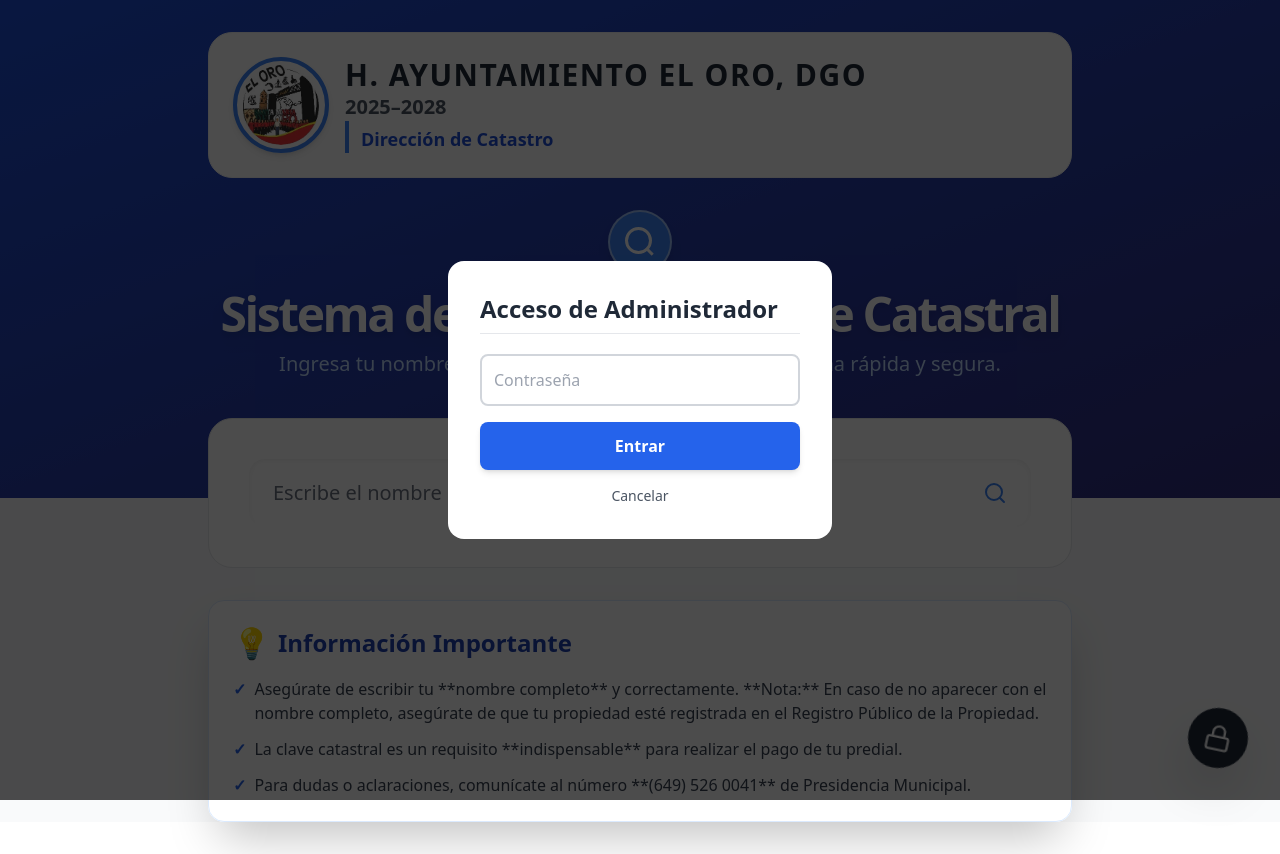
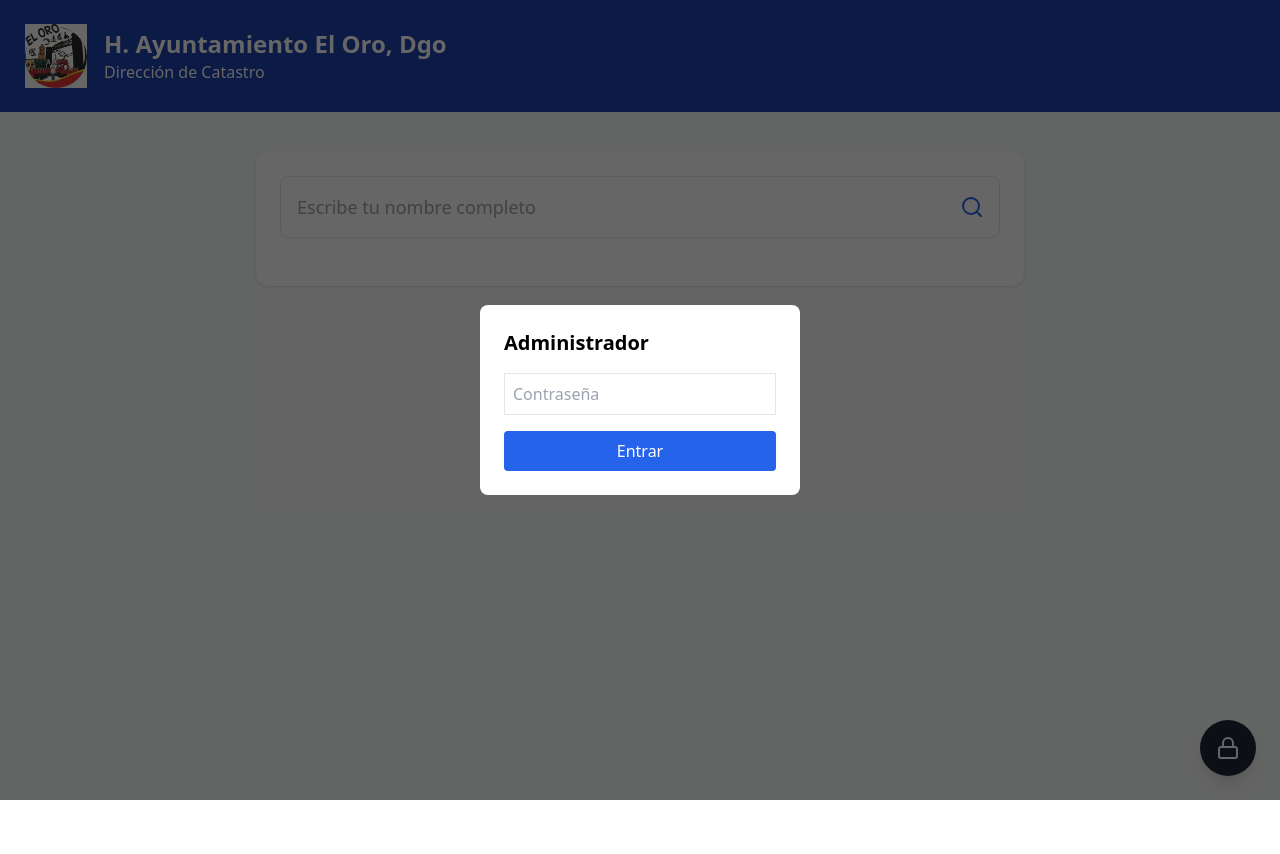
Before and after one commit to Manuel-perez11/sistema-catastral, a React (Vite) app: page / in a window 1280 px wide. Both pictures are taken after a click on the button 1218 px from the left and 738 px from the top of the page. After the commit the page ends 800 px from the top, so only its background shows below. Built offline with nearby package versions, Linux system fonts and the light colour scheme.

Commit message:
Update App.jsx

```diff
--- a/src/App.jsx
+++ b/src/App.jsx
@@ -12,7 +12,7 @@ export default function CatastroSearch() {
 
   const ADMIN_PASSWORD = 'admin2024';
 
-  // 🔹 CARGA AUTOMÁTICA DESDE PUBLIC (catastro.csv)
+  // 🔹 CARGA AUTOMÁTICA DESDE PUBLIC (catastro.csv) FORZANDO UTF-8
   useEffect(() => {
     loadData();
   }, []);
@@ -20,13 +20,18 @@ export default function CatastroSearch() {
   const loadData = async () => {
     try {
       const res = await fetch('/catastro.csv');
-      const text = await res.text();
+
+      // 👉 FORZAR LECTURA UTF-8 (SOLUCIÓN AL PROBLEMA DE Ñ Y ACENTOS)
+      const buffer = await res.arrayBuffer();
+      const decoder = new TextDecoder('utf-8');
+      const text = decoder.decode(buffer);
 
       const lines = text.split('\n');
       const parsed = [];
 
       for (let i = 1; i < lines.length; i++) {
         const [nombre, clave] = lines[i].split(',');
+
         if (nombre && clave) {
           parsed.push({
             id: i,
@@ -39,7 +44,6 @@ export default function CatastroSearch() {
       setData(parsed);
     } catch (error) {
       console.error('Error cargando catastro.csv', error);
-      // Opcional: Mostrar un mensaje al usuario si la carga falla
     }
 
     setLoading(false);
@@ -73,176 +77,110 @@ export default function CatastroSearch() {
 
   if (loading) {
     return (
-      // Diseño de carga avanzado
       <div className="min-h-screen flex flex-col items-center justify-center bg-gray-900 text-white">
-        <svg className="animate-spin h-10 w-10 text-blue-400 mb-4" xmlns="http://www.w3.org/2000/svg" fill="none" viewBox="0 0 24 24">
-          <circle className="opacity-25" cx="12" cy="12" r="10" stroke="currentColor" strokeWidth="4"></circle>
-          <path className="opacity-75" fill="currentColor" d="M4 12a8 8 0 018-8V0C5.373 0 0 5.373 0 12h4zm2 5.291A7.962 7.962 0 014 12H0c0 3.042 1.135 5.824 3 7.938l3-2.647z"></path>
+        <svg
+          className="animate-spin h-10 w-10 text-blue-400 mb-4"
+          xmlns="http://www.w3.org/2000/svg"
+          fill="none"
+          viewBox="0 0 24 24"
+        >
+          <circle
+            className="opacity-25"
+            cx="12"
+            cy="12"
+            r="10"
+            stroke="currentColor"
+            strokeWidth="4"
+          />
+          <path
+            className="opacity-75"
+            fill="currentColor"
+            d="M4 12a8 8 0 018-8V0C5.373 0 0 5.373 0 12h4zm2 5.291A7.962 7.962 0 014 12H0c0 3.042 1.135 5.824 3 7.938l3-2.647z"
+          />
         </svg>
-        <p className="text-xl font-medium text-gray-300">Cargando datos catastrales...</p>
+        <p className="text-xl font-medium text-gray-300">
+          Cargando datos catastrales...
+        </p>
       </div>
     );
   }
 
   return (
     <div className="min-h-screen bg-gray-50 font-sans">
-      {/* Estilo para animación de pulsación lenta */}
-      <style jsx>{`
-        @keyframes pulse-slow {
-          0%, 100% { opacity: 1; transform: scale(1); }
-          50% { opacity: 0.8; transform: scale(1.03); }
-        }
-        .animate-pulse-slow {
-          animation: pulse-slow 3s infinite ease-in-out;
-        }
-      `}</style>
 
-      {/* Fondo degradado y sección principal */}
-      <div className="bg-gradient-to-br from-blue-700 to-indigo-900 min-h-72 pt-8 pb-20 shadow-inner-xl">
-        <div className="max-w-4xl mx-auto px-4">
+      {/* HEADER */}
+      <header className="bg-blue-800 text-white p-6 flex items-center gap-4">
+        <img src="/logo.png" alt="Logo" className="w-16 h-16 object-contain" />
+        <div>
+          <h1 className="text-2xl font-bold">H. Ayuntamiento El Oro, Dgo</h1>
+          <p>Dirección de Catastro</p>
+        </div>
+      </header>
 
-          {/* ENCABEZADO */}
-          <header className="bg-white rounded-3xl shadow-3xl p-6 mb-8 flex flex-col sm:flex-row gap-4 items-center transform transition duration-500 hover:scale-[1.01] hover:shadow-4xl border border-gray-100">
-            <img
-              src="/logo.png"
-              alt="Logo El Oro"
-              className="w-24 h-24 object-contain rounded-full border-4 border-blue-500 p-1 shadow-md"
-            />
-            <div>
-              <h2 className="text-3xl font-extrabold text-gray-800 tracking-wider">H. AYUNTAMIENTO EL ORO, DGO</h2>
-              <p className="font-semibold text-xl text-gray-600">2025–2028</p>
-              <p className="text-blue-700 font-bold text-lg border-l-4 border-blue-500 pl-3 pt-1">Dirección de Catastro</p>
+      {/* BUSCADOR */}
+      <div className="max-w-3xl mx-auto mt-10 p-6 bg-white rounded-xl shadow">
+        <div className="relative">
+          <input
+            type="text"
+            placeholder="Escribe tu nombre completo"
+            value={searchTerm}
+            onChange={e => setSearchTerm(e.target.value)}
+            className="w-full p-4 border rounded-lg text-lg"
+          />
+          <Search className="absolute right-4 top-1/2 -translate-y-1/2 text-blue-600" />
+        </div>
+
+        <div className="mt-6 space-y-4">
+          {filteredResults.map(item => (
+            <div
+              key={item.id}
+              className="p-4 bg-green-50 border-l-4 border-green-600 rounded"
+            >
+              <p className="font-bold">{item.nombre}</p>
+              <p className="font-mono text-lg text-green-700">
+                {item.claveCatastral}
+              </p>
             </div>
-          </header>
+          ))}
 
-          {/* TITULO */}
-          <div className="text-center mb-10 text-white">
-            <Search size={64} className="mx-auto mb-4 text-white p-3 bg-blue-500 rounded-full shadow-lg border-2 border-white/50 animate-pulse-slow" />
-            <h1 className="text-5xl font-black tracking-tighter drop-shadow-lg">
-              Sistema de Consulta de Clave Catastral
-            </h1>
-            <p className="text-blue-200 mt-3 text-xl font-light">
-              Ingresa tu nombre completo para obtener tu clave de forma rápida y segura.
+          {searchTerm && !filteredResults.length && (
+            <p className="text-red-600 font-semibold">
+              No se encontraron resultados
             </p>
-          </div>
+          )}
         </div>
       </div>
 
-      {/* Contenido principal de la aplicación */}
-      <div className="max-w-4xl mx-auto px-4 -mt-20">
-
-        {/* BUSCADOR */}
-        <div className="bg-white rounded-3xl shadow-4xl p-10 mb-8 transform transition duration-500 hover:shadow-5xl border border-gray-200">
-          <div className="relative">
-            <input
-              type="text"
-              placeholder="Escribe el nombre completo..."
-              value={searchTerm}
-              onChange={(e) => setSearchTerm(e.target.value)}
-              className="w-full px-6 py-5 border-3 border-gray-300 rounded-2xl text-xl font-medium focus:border-blue-600 focus:ring-2 focus:ring-blue-300 outline-none transition duration-300 placeholder-gray-500 shadow-inner"
-            />
-            <Search className="absolute right-6 top-1/2 transform -translate-y-1/2 text-blue-500" size={24} />
-          </div>
-
-          {searchTerm && (
-            <div className="mt-8 transition-all duration-300">
-              {filteredResults.length ? (
-                <div className="space-y-4">
-                  {filteredResults.map((item) => (
-                    // Diseño del resultado avanzado
-                    <div key={item.id} className="bg-green-50 border-l-6 border-green-600 p-6 rounded-2xl shadow-lg transition duration-300 transform hover:scale-[1.02] hover:shadow-xl bg-gradient-to-r from-green-50 to-white animate-fade-in-down">
-                      <p className="font-extrabold text-gray-900 text-xl mb-1">{item.nombre}</p>
-                      <p className="font-mono text-green-700 text-3xl tracking-wider flex items-center gap-2">
-                        Clave Catastral: <span className="font-black text-green-900">{item.claveCatastral}</span>
-                      </p>
-                    </div>
-                  ))}
-                </div>
-              ) : (
-                // Mensaje de error avanzado
-                <div className="bg-red-100 border-l-6 border-red-600 p-5 rounded-xl shadow-md transition duration-300 animate-in fade-in">
-                  <p className="text-red-800 font-bold text-lg">
-                    😔 Lo sentimos, no se encontraron resultados para "{searchTerm}".
-                  </p>
-                  <p className="text-red-700 text-sm mt-1">Revisa la ortografía o consulta la información importante.</p>
-                </div>
-              )}
-            </div>
-          )}
-        </div>
-
-        {/* INFORMACIÓN (Añadido para mejorar la experiencia de usuario) */}
-        <div className="bg-white bg-opacity-95 backdrop-blur-sm rounded-2xl p-6 text-gray-800 shadow-2xl border border-blue-100 mb-8 transition duration-300 hover:shadow-3xl">
-          <h3 className="text-2xl font-bold mb-4 text-blue-800 flex items-center gap-2">
-            <span className='text-3xl'>💡</span> Información Importante
-          </h3>
-          <ul className="text-base space-y-3 list-disc list-inside text-gray-700">
-            <li className="flex items-start">
-              <span className="font-semibold text-blue-600 mr-2">✓</span>
-              Asegúrate de escribir tu **nombre completo** y correctamente. **Nota:** En caso de no aparecer con el nombre completo, asegúrate de que tu propiedad esté registrada en el Registro Público de la Propiedad.
-            </li>
-            <li className="flex items-start">
-              <span className="font-semibold text-blue-600 mr-2">✓</span>
-              La clave catastral es un requisito **indispensable** para realizar el pago de tu predial.
-            </li>
-            <li className="flex items-start">
-              <span className="font-semibold text-blue-600 mr-2">✓</span>
-              Para dudas o aclaraciones, comunícate al número **(649) 526 0041** de Presidencia Municipal.
-            </li>
-          </ul>
-        </div>
-
-        {/* ADMIN (Se conserva el diseño, aunque la funcionalidad de gestión fue removida) */}
-        {isAdmin && (
-          <div className="bg-white rounded-2xl p-8 shadow-3xl border-4 border-yellow-500 mb-8 animate-in fade-in duration-700">
-            <h3 className='text-3xl font-bold mb-5 text-yellow-800 flex items-center gap-3'><Unlock size={28} /> Panel de Administración</h3>
-            <p className="text-xl mb-4 text-gray-700">Total de registros cargados (CSV): <strong className="text-blue-600 text-2xl">{data.length}</strong></p>
-
-            <div className="bg-gray-100 p-4 rounded-lg border border-gray-300 text-gray-600">
-                <p className="font-semibold">Funcionalidad Desactivada:</p>
-                <p className="text-sm">La gestión de datos (Cargar CSV, Limpiar) fue removida de esta versión para usar la carga automática desde `/catastro.csv`.</p>
-            </div>
-          </div>
-        )}
-
-      </div>
-
-      {/* BOTÓN ADMIN FLOTANTE */}
+      {/* BOTÓN ADMIN */}
       <button
         onClick={() => isAdmin ? setIsAdmin(false) : setShowAdminLogin(true)}
-        className={`fixed bottom-8 right-8 p-4 rounded-full shadow-2xl transition duration-500 transform ${isAdmin ? 'bg-red-600 hover:bg-red-700 rotate-0' : 'bg-gray-800 hover:bg-gray-900 rotate-12'} text-white z-40 hover:scale-110`}
-        aria-label={isAdmin ? "Cerrar sesión de administrador" : "Abrir inicio de sesión de administrador"}
+        className="fixed bottom-6 right-6 bg-gray-800 text-white p-4 rounded-full shadow-lg"
       >
-        {isAdmin ? <Unlock size={28} /> : <Lock size={28} />}
+        {isAdmin ? <Unlock /> : <Lock />}
       </button>
 
-      {/* MODAL LOGIN ADMIN */}
+      {/* LOGIN ADMIN */}
       {showAdminLogin && !isAdmin && (
-        <div className="fixed inset-0 bg-black bg-opacity-70 flex items-center justify-center z-50 animate-in fade-in duration-300">
-          <div className="bg-white p-8 rounded-2xl shadow-4xl w-full max-w-sm transform transition duration-500 scale-100 animate-in zoom-in-50">
-            <h4 className="text-2xl font-bold mb-5 text-gray-800 border-b pb-2">Acceso de Administrador</h4>
+        <div className="fixed inset-0 bg-black/60 flex items-center justify-center">
+          <div className="bg-white p-6 rounded-lg w-80">
+            <h3 className="text-xl font-bold mb-4">Administrador</h3>
             <input
               type="password"
               value={adminPassword}
-              onChange={(e) => setAdminPassword(e.target.value)}
+              onChange={e => setAdminPassword(e.target.value)}
+              className="border p-2 w-full mb-4"
               placeholder="Contraseña"
-              className="border-2 border-gray-300 p-3 mb-4 w-full rounded-lg focus:border-blue-600 outline-none transition duration-200"
             />
             <button
               onClick={handleAdminLogin}
-              className="bg-blue-600 hover:bg-blue-700 text-white px-4 py-3 rounded-lg w-full font-bold transition duration-300 shadow-md hover:shadow-lg transform hover:scale-[1.02]"
+              className="bg-blue-600 text-white w-full p-2 rounded"
             >
               Entrar
-            </button>
-            <button
-              onClick={() => setShowAdminLogin(false)}
-              className="mt-4 text-sm text-gray-600 hover:text-gray-800 w-full transition duration-300"
-            >
-              Cancelar
             </button>
           </div>
         </div>
       )}
+
     </div>
   );
 }
```
